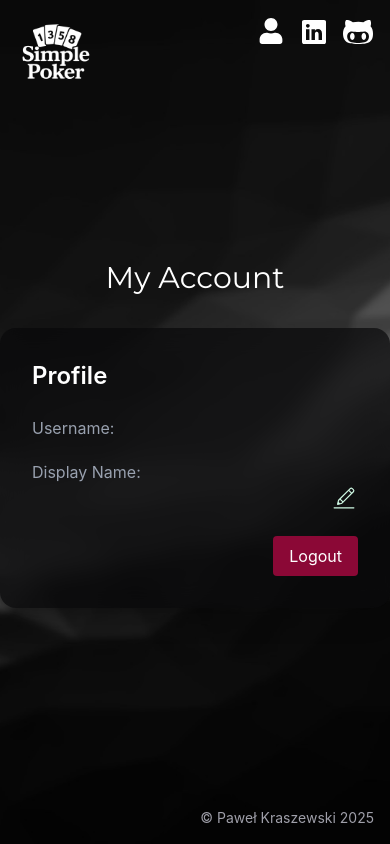
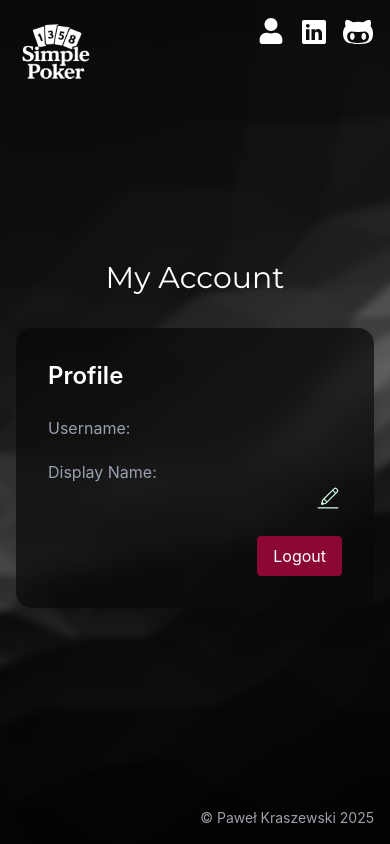
Before and after one commit to nestrockx/simple_planning_poker_frontend, a React (Vite) app: page /account in a window 390 px wide. Built offline with nearby package versions, Linux system fonts and the light colour scheme; no server answers.

Commit message:
Fix Account form layout for mobile

```diff
--- a/src/pages/Account.tsx
+++ b/src/pages/Account.tsx
@@ -20,7 +20,7 @@ const Account: React.FC = () => {
   } = useAccount()
 
   return (
-    <div className="flex min-h-screen flex-col items-center justify-center">
+    <div className="mx-4 flex min-h-screen flex-col items-center justify-center">
       <ReturnHome />
       <AccountDropdown />
 
```
